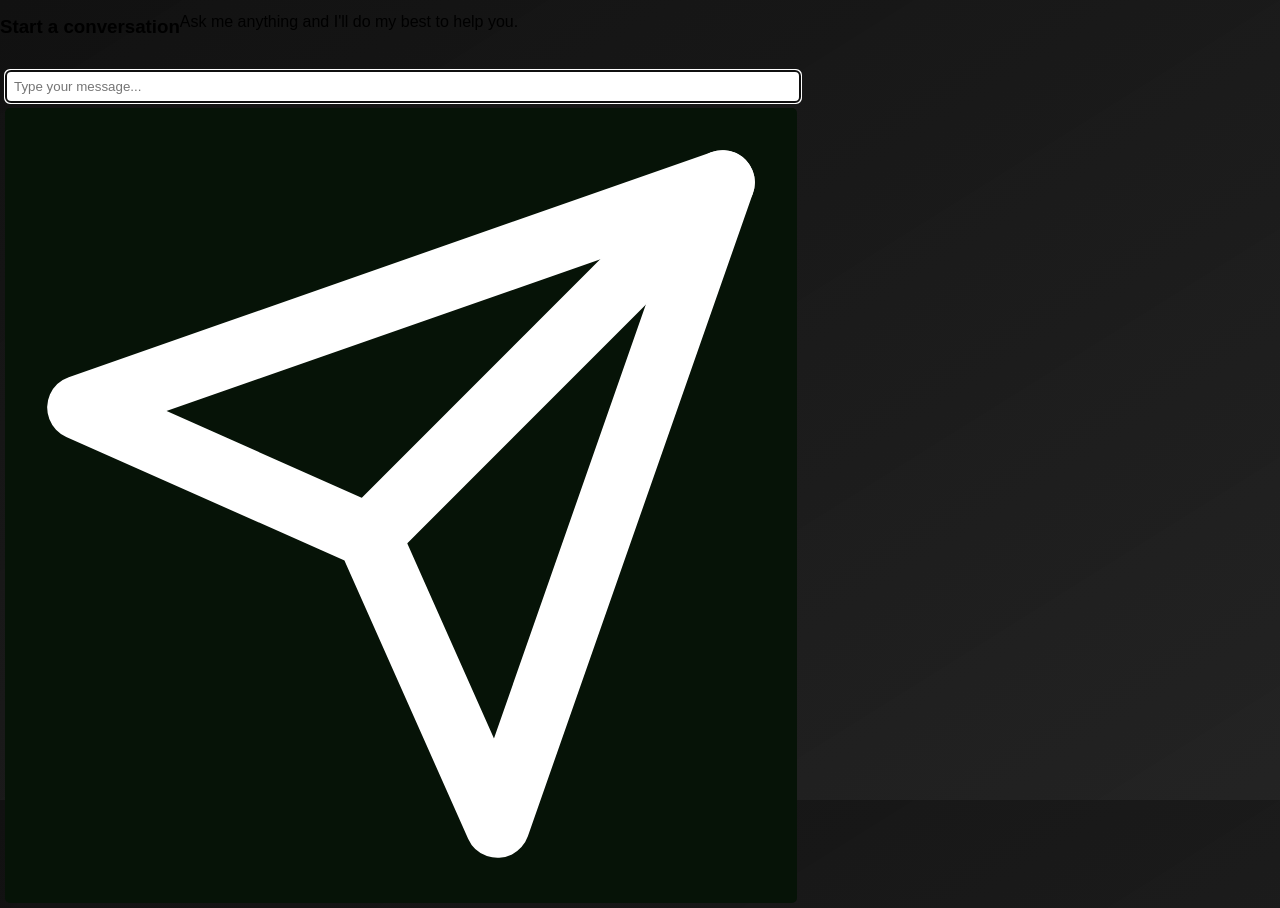
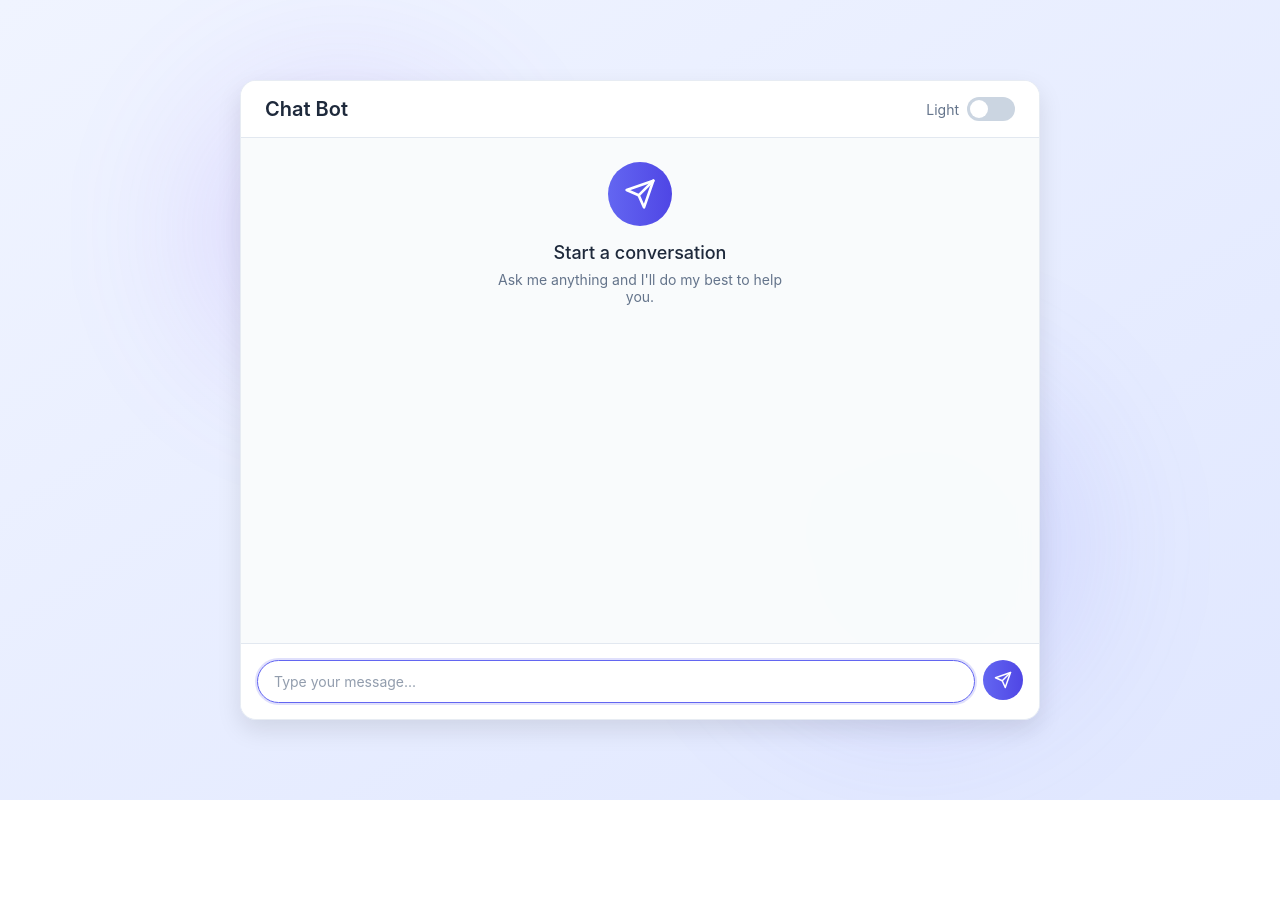
Before and after one commit to ashleyalmeida07/Chat-bot-, a Flask app: page / in a window 1280 px wide. After the commit the page ends 800 px from the top, so only its background shows below. Run offline with Flask 3, Linux system fonts and the light colour scheme.

Commit message:
Update style.css

```diff
--- a/chat bot/static/style.css
+++ b/chat bot/static/style.css
@@ -1,400 +1,418 @@
-  body {
-        font-family: "Poppins", sans-serif;
-        display: flex;
-        justify-content: center;
-        align-items: center;
-        height: 100vh;
-        margin: 0;
-        background: linear-gradient(to bottom right, #111, #1d1d1df8); /* Gradient from dark to lighter shade */
-          background-repeat: no-repeat;
-      background-attachment: fixed;
-      background-size: 100% 100%;
+     :root {
+            /* Light mode colors */
+            --bg-gradient-from: #f0f4ff;
+            --bg-gradient-to: #e0e7ff;
+            --card-bg: rgba(255, 255, 255, 0.9);
+            --card-border: rgba(226, 232, 240, 0.8);
+            --header-bg: rgba(255, 255, 255, 1);
+            --header-border: rgba(226, 232, 240, 1);
+            --footer-bg: rgba(255, 255, 255, 1);
+            --footer-border: rgba(226, 232, 240, 1);
+            --chat-bg: rgba(248, 250, 252, 0.8);
+            --text-primary: #1e293b;
+            --text-secondary: #64748b;
+            --user-message-bg: linear-gradient(to right, #6366f1, #4f46e5);
+            --user-message-text: #ffffff;
+            --bot-message-bg: #ffffff;
+            --bot-message-text: #1e293b;
+            --bot-message-border: rgba(226, 232, 240, 1);
+            --input-bg: #ffffff;
+            --input-border: #e2e8f0;
+            --input-text: #1e293b;
+            --button-bg: linear-gradient(to right, #6366f1, #4f46e5);
+            --button-hover: linear-gradient(to right, #4f46e5, #4338ca);
+            --button-text: #ffffff;
+            --badge-bg: rgba(99, 102, 241, 0.1);
+            --badge-text: #6366f1;
+            --typing-dot-bg: #6366f1;
+        }
 
+        .dark {
+            /* Dark mode colors */
+            --bg-gradient-from: #0f172a;
+            --bg-gradient-to: #1e293b;
+            --card-bg: rgba(30, 41, 59, 0.9);
+            --card-border: rgba(51, 65, 85, 0.8);
+            --header-bg: rgba(30, 41, 59, 1);
+            --header-border: rgba(51, 65, 85, 1);
+            --footer-bg: rgba(30, 41, 59, 1);
+            --footer-border: rgba(51, 65, 85, 1);
+            --chat-bg: rgba(15, 23, 42, 0.5);
+            --text-primary: #f8fafc;
+            --text-secondary: #cbd5e1;
+            --user-message-bg: linear-gradient(to right, #8b5cf6, #6366f1);
+            --user-message-text: #ffffff;
+            --bot-message-bg: #334155;
+            --bot-message-text: #f8fafc;
+            --bot-message-border: rgba(51, 65, 85, 1);
+            --input-bg: #334155;
+            --input-border: #475569;
+            --input-text: #f8fafc;
+            --button-bg: linear-gradient(to right, #8b5cf6, #6366f1);
+            --button-hover: linear-gradient(to right, #7c3aed, #4f46e5);
+            --button-text: #ffffff;
+            --badge-bg: rgba(139, 92, 246, 0.2);
+            --badge-text: #a78bfa;
+            --typing-dot-bg: #a78bfa;
+        }
+
+        * {
             margin: 0;
             padding: 0;
-        height: 100vh;
-        display: flex;
-        justify-content: center;
-        align-items: center;
-        position: relative;
-        overflow: hidden; /* Hide overflow for shapes */
+            box-sizing: border-box;
+            font-family: 'Inter', sans-serif;
         }
 
-      /* Background shapes */
-      .background-shape {
-        position: absolute;
-        opacity: 0.5;
-        z-index: 0; /* Keep shapes in the background */
+        body {
+            min-height: 100vh;
+            display: flex;
+            align-items: center;
+            justify-content: center;
+            padding: 1rem;
+            background: linear-gradient(to bottom right, var(--bg-gradient-from), var(--bg-gradient-to));
+            transition: all 0.3s ease;
+            position: relative;
+            overflow-x: hidden;
         }
 
-      .circle1 {
-        width: 250px;
-        height: 250px;
+        /* Background elements */
+        .bg-shape {
+            position: absolute;
             border-radius: 50%;
-        background-color: rgba(255, 255, 255, 0.2);
-        top: 50px;
-        left: 50px;
+            filter: blur(70px);
+            opacity: 0.5;
+            z-index: -1;
+            transition: all 0.3s ease;
         }
 
-      .circle2 {
-        width: 180px;
-        height: 180px;
-        border-radius: 50%;
-        background-color: rgba(255, 255, 255, 0.1);
-        top: 250px;
-        right: 50px;
+        .shape-1 {
+            width: 300px;
+            height: 300px;
+            background: rgba(139, 92, 246, 0.3);
+            top: 10%;
+            left: 15%;
         }
 
-      .square1 {
-        width: 150px;
-        height: 150px;
-        background-color: rgba(255, 255, 255, 0.3);
-        top: 300px;
-        left: 200px;
-        transform: rotate(45deg); /* Diagonal square */
+        .shape-2 {
+            width: 350px;
+            height: 350px;
+            background: rgba(99, 102, 241, 0.3);
+            bottom: 10%;
+            right: 15%;
         }
 
-      .square2 {
-        width: 120px;
-        height: 120px;
-        background-color: rgba(255, 255, 255, 0.3);
-        bottom: 150px;
-        left: 50px;
+        .shape-3 {
+            width: 200px;
+            height: 200px;
+            background: rgba(79, 70, 229, 0.3);
+            top: 50%;
+            left: 50%;
+            transform: translate(-50%, -50%);
         }
 
-      .triangle1 {
+        .chat-container {
+            width: 100%;
+            max-width: 800px;
+            height: 80vh;
+            display: flex;
+            flex-direction: column;
+            background: var(--card-bg);
+            border: 1px solid var(--card-border);
+            border-radius: 16px;
+            overflow: hidden;
+            box-shadow: 0 10px 25px rgba(0, 0, 0, 0.1);
+            backdrop-filter: blur(10px);
+            transition: all 0.3s ease;
+        }
+
+        .chat-header {
+            padding: 1rem 1.5rem;
+            display: flex;
+            align-items: center;
+            justify-content: space-between;
+            background: var(--header-bg);
+            border-bottom: 1px solid var(--header-border);
+            transition: all 0.3s ease;
+        }
+
+        .chat-title {
+            font-size: 1.25rem;
+            font-weight: 600;
+            color: var(--text-primary);
+            transition: color 0.3s ease;
+        }
+
+        .theme-toggle {
+            display: flex;
+            align-items: center;
+            gap: 0.5rem;
+        }
+
+        .theme-label {
+            font-size: 0.875rem;
+            color: var(--text-secondary);
+            transition: color 0.3s ease;
+        }
+
+        .switch {
+            position: relative;
+            display: inline-block;
+            width: 48px;
+            height: 24px;
+        }
+
+        .switch input {
+            opacity: 0;
             width: 0;
             height: 0;
-        border-left: 60px solid transparent;
-        border-right: 60px solid transparent;
-        border-bottom: 100px solid rgba(255, 255, 255, 0.15);
-        top: 50px;
-        right: 100px;
         }
 
-      /* Chat Bot container */
-      .chat-bot {
-        width: 400px;
-        height: 400px;
-        background-color: #222;
-        border-radius: 10px;
-        padding: 20px;
-        position: relative;
-        z-index: 1; /* Chat container above background shapes */
-        box-shadow: 0 4px 20px rgba(0, 0, 0, 0.3);
+        .slider {
+            position: absolute;
+            cursor: pointer;
+            top: 0;
+            left: 0;
+            right: 0;
+            bottom: 0;
+            background-color: #cbd5e1;
+            transition: .4s;
+            border-radius: 24px;
         }
 
-      #chat-container {
-        position: relative;
-      }
-      button {
-        width: 778px;
-        padding: 12px;
-        font-size: 14px;
-        margin-top: 10px;
-        border: none;
-        background-color: #007bff;
-        color: white;
-        border-radius: 5px;
+        .slider:before {
+            position: absolute;
+            content: "";
+            height: 18px;
+            width: 18px;
+            left: 3px;
+            bottom: 3px;
+            background-color: white;
+            transition: .4s;
+            border-radius: 50%;
         }
 
-      button:hover {
-        background-color: #0056b3;
+        input:checked + .slider {
+            background: linear-gradient(to right, #8b5cf6, #6366f1);
         }
 
-
-      #heading {
-        text-align: center;
-        font-size: 1.5em;
-        color: #000000;
-        margin-bottom: 10px;
+        input:checked + .slider:before {
+            transform: translateX(24px);
         }
 
-      #chat-container {
-        width: 800px;
-        height: 600px;
-        padding: 20px;
-        background: white;
-        box-shadow: 5px 5px 5px rgba(0, 0, 0, 0.345);
+        .chat-window {
+            flex: 1;
+            padding: 1.5rem;
+            overflow-y: auto;
+            background: var(--chat-bg);
+            transition: background 0.3s ease;
+        }
+
+        #chat-log {
             display: flex;
             flex-direction: column;
-        justify-content: space-between;
-        border-radius: 8px;
+            gap: 1.5rem;
         }
 
-      #chat-window {
-        height: 420px;
-        width: 778px;
-        overflow-y: auto;
-        margin-bottom: 10px;
-        border-radius: 5px;
-        border: 1px solid #ddd;
-        padding: 10px;
-        background-color: #fafafa;
+        .empty-state {
+            height: 100%;
+            display: flex;
+            flex-direction: column;
+            align-items: center;
+            justify-content: center;
+            text-align: center;
+            color: var(--text-secondary);
+            transition: color 0.3s ease;
         }
 
-      #chat-log div {
-        margin: 5px 0;
+        .icon-container {
+            width: 64px;
+            height: 64px;
+            border-radius: 50%;
+            background: var(--button-bg);
             display: flex;
-        max-width: 70%;
+            align-items: center;
+            justify-content: center;
+            margin-bottom: 1rem;
+        }
+
+        .icon-container svg {
+            width: 32px;
+            height: 32px;
+            color: white;
+        }
+
+        .empty-title {
+            font-size: 1.125rem;
+            font-weight: 500;
+            margin-bottom: 0.5rem;
+            color: var(--text-primary);
+        }
+
+        .empty-description {
+            max-width: 300px;
+            font-size: 0.875rem;
+        }
+
+        .user-message, .bot-message {
+            max-width: 80%;
+            padding: 0.75rem 1rem;
+            border-radius: 16px;
+            margin-bottom: 1rem;
+            animation: fadeIn 0.3s ease-out forwards;
+            word-wrap: break-word;
+        }
+
+        @keyframes fadeIn {
+            from {
+                opacity: 0;
+                transform: translateY(10px);
+            }
+            to {
+                opacity: 1;
+                transform: translateY(0);
+            }
         }
 
         .user-message {
-        color: #fff;
-        background-color: #061307;
-        padding: 12px;
-        border-radius: 8px;
-        align-self: flex-end; /* Align messages to the right */
-        text-align: right;
-        word-wrap: break-word;
-        box-shadow: 1px 1px 4px rgba(0, 0, 0, 0.1);
-        width: fit-content;
+            background: var(--user-message-bg);
+            color: var(--user-message-text);
+            border-top-right-radius: 4px;
+            align-self: flex-end;
+            margin-left: auto;
         }
 
         .bot-message {
-        color: #000;
-        background-color: #e4e4e4;
-        padding: 10px;
-        border-radius: 8px;
-        align-self: flex-start; /* Align messages to the left */
-        text-align: left;
-        word-wrap: break-word;
-        box-shadow: 1px 1px 4px rgba(0, 0, 0, 0.1);
-        width: fit-content;
+            background: var(--bot-message-bg);
+            color: var(--bot-message-text);
+            border-top-left-radius: 4px;
+            border: 1px solid var(--bot-message-border);
+            align-self: flex-start;
+        }
 
+        .typing-indicator {
+            display: flex;
+            align-items: center;
+            gap: 0.25rem;
+            padding: 0.5rem 1rem;
+            background: var(--bot-message-bg);
+            border-radius: 16px;
+            border-top-left-radius: 4px;
+            border: 1px solid var(--bot-message-border);
+            align-self: flex-start;
+            max-width: 80px;
+            margin-bottom: 1rem;
+        }
+
+        .typing-dot {
+            width: 8px;
+            height: 8px;
+            border-radius: 50%;
+            background: var(--typing-dot-bg);
+            animation: bounce 1.4s infinite ease-in-out;
+        }
+
+        .typing-dot:nth-child(1) {
+            animation-delay: -0.32s;
+        }
+
+        .typing-dot:nth-child(2) {
+            animation-delay: -0.16s;
+        }
+
+        @keyframes bounce {
+            0%, 80%, 100% {
+                transform: translateY(0);
+            }
+            40% {
+                transform: translateY(-6px);
+            }
+        }
+
+        .chat-footer {
+            padding: 1rem;
+            background: var(--footer-bg);
+            border-top: 1px solid var(--footer-border);
+            transition: all 0.3s ease;
+        }
+
+        .chat-form {
+            display: flex;
+            gap: 0.5rem;
         }
 
         #user-input {
-        width:778px;
-        padding: 8px;
-        margin: 8px 5px 0;
-        border: 1px solid #ddd;
-        border-radius: 5px;
+            flex: 1;
+            padding: 0.75rem 1rem;
+            border-radius: 9999px;
+            border: 1px solid var(--input-border);
+            background: var(--input-bg);
+            color: var(--input-text);
+            font-size: 0.875rem;
+            transition: all 0.3s ease;
+            outline: none;
         }
 
-      button {
-        width:  792px;
-        padding: 10px;
-        margin: 5px;
-        background-color: #061307;
-        color: white;
-        border: none;
-        border-radius: 5px;
-        cursor: pointer;
+        #user-input:focus {
+            border-color: #6366f1;
+            box-shadow: 0 0 0 2px rgba(99, 102, 241, 0.2);
         }
 
-      button:hover {
-        background-color: #000000;
-      }
-      .messageBox {
-        width: fit-content;
-        height: 40px;
-        display: flex;
-        align-items: center;
-        justify-content: center;
-        background-color: #2d2d2d;
-        padding: 0 15px;
-        border-radius: 10px;
-        border: 1px solid rgb(63, 63, 63);
-      }
-      .messageBox:focus-within {
-        border: 1px solid rgb(110, 110, 110);
-      }
-      .fileUploadWrapper {
-        width: fit-content;
-        height: 100%;
-        display: flex;
-        align-items: center;
-        justify-content: center;
-        font-family: Arial, Helvetica, sans-serif;
+        #user-input::placeholder {
+            color: var(--text-secondary);
+            opacity: 0.7;
         }
 
-      #file {
-        display: none;
-      }
-      .fileUploadWrapper label {
-        cursor: pointer;
-        width: fit-content;
-        height: fit-content;
-        display: flex;
-        align-items: center;
-        justify-content: center;
-        position: relative;
-      }
-      .fileUploadWrapper label svg {
-        height: 18px;
-      }
-      .fileUploadWrapper label svg path {
-        transition: all 0.3s;
-      }
-      .fileUploadWrapper label svg circle {
-        transition: all 0.3s;
-      }
-      .fileUploadWrapper label:hover svg path {
-        stroke: #fff;
-      }
-      .fileUploadWrapper label:hover svg circle {
-        stroke: #fff;
-        fill: #3c3c3c;
-      }
-      .fileUploadWrapper label:hover .tooltip {
-        display: block;
-        opacity: 1;
-      }
-      .tooltip {
-        position: absolute;
-        top: -40px;
-        display: none;
-        opacity: 0;
-        color: white;
-        font-size: 10px;
-        text-wrap: nowrap;
-        background-color: #000;
-        padding: 6px 10px;
-        border: 1px solid #3c3c3c;
-        border-radius: 5px;
-        box-shadow: 0px 5px 10px rgba(0, 0, 0, 0.596);
-        transition: all 0.3s;
-      }
-      #messageInput {
-        width: 200px;
-        height: 100%;
-        background-color: transparent;
-        outline: none;
+        .send-button {
+            width: 40px;
+            height: 40px;
+            border-radius: 50%;
             border: none;
-        padding-left: 10px;
-        color: white;
-      }
-      #messageInput:focus ~ #sendButton svg path,
-      #messageInput:valid ~ #sendButton svg path {
-        fill: #3c3c3c;
-        stroke: white;
-      }
-
-      #sendButton {
-        width: fit-content;
-        height: 100%;
-        background-color: transparent;
-        outline: none;
-        border: none;
+            background: var(--button-bg);
+            color: var(--button-text);
             display: flex;
             align-items: center;
             justify-content: center;
             cursor: pointer;
-        transition: all 0.3s;
-      }
-      #sendButton svg {
-        height: 18px;
-        transition: all 0.3s;
-      }
-      #sendButton svg path {
-        transition: all 0.3s;
-      }
-      #sendButton:hover svg path {
-        fill: #3c3c3c;
-        stroke: white;
-      }
-      @media (max-width: 480px) {
-        body {
-          flex-direction: column; /* Stack content vertically */
-          padding: 10px; /* Add padding for smaller screens */
-          background-size: cover; /* Ensure the background scales properly */
-          background-position: center; /* Center the background */
+            transition: all 0.3s ease;
+            flex-shrink: 0;
         }
 
-        #chat-container {
-          width: 80%; /* Use full width of the screen */
-          height: auto; /* Let height adjust dynamically */
-          padding: 10px; /* Reduce padding for a compact design */
-          box-shadow: 0px 0px 10px rgba(0, 0, 0, 0.2); /* Adjust shadow for smaller screens */
+        .send-button:hover {
+            background: var(--button-hover);
+            transform: translateY(-2px);
         }
 
-        #chat-window {
-          width: 93%; /* Use full width */
-          height: 250px; /* Reduce height for smaller screens */
-          margin-bottom: 10px; /* Maintain spacing */
-          font-size: 14px; /* Adjust font size for better readability */
+        .send-button:disabled {
+            opacity: 0.6;
+            cursor: not-allowed;
+            transform: none;
         }
 
-        #chat-log div {
-          max-width: 90%; /* Increase message width for better readability */
+        .send-button svg {
+            width: 18px;
+            height: 18px;
         }
 
-        .user-message,
-        .bot-message {
-          font-size: 14px; /* Adjust message font size */
-          padding: 8px; /* Reduce padding */
-          border-radius: 6px; /* Reduce border radius */
+        /* Responsive styles */
+        @media (max-width: 640px) {
+            .chat-container {
+                height: 90vh;
+                border-radius: 12px;
             }
 
-        #user-input {
-          width: 93%; /* Stretch input field to full width */
-          margin: 5px 0; /* Adjust spacing */
-          padding: 10px; /* Maintain usability */
-          font-size: 14px; /* Adjust font size */
+            .chat-header, .chat-footer {
+                padding: 0.75rem;
             }
 
-        button {
-          width: 100%; /* Stretch button to full width */
-          margin: 10px 0; /* Add vertical spacing */
-          padding: 12px; /* Maintain touch-friendly dimensions */
-          font-size: 14px; /* Adjust font size */
+            .chat-window {
+                padding: 1rem;
             }
 
-        .messageBox {
-          width: 100%; /* Full width for the message box */
+            .user-message, .bot-message {
+                max-width: 90%;
             }
 
-
-        #messageInput {
-          width: 70%; /* Allow space for the send button */
-          padding: 8px; /* Reduce padding */
-        }
-
-        #messageInput:focus{
-         border: black;
-        }
-        #user-input:focus {
-          border-color: black ; /* Change border color to black when focused */
-          outline: none; /* Optionally remove the default outline */
-        }
-
-        #sendButton {
-          width: 25%; /* Adjust button width to fit layout */
-          font-size: 14px; /* Adjust font size */
-          padding: 8px; /* Maintain usability */
-        }
-
-        #heading {
-          font-size: 1.2em; /* Reduce heading size */
-          margin-bottom: 15px; /* Maintain spacing */
-        }
-
-
-      .circle1 {
-        width: 0px;
-        height: 0px;
-
-      }
-
-      .circle2 {
-        width: 0px;
-        height: 0px;
-      }
-
-      .square1 {
-        width: 0px;
-        height: 0px;
-      }
-
-      .square2 {
-        width: 0px;
-        height: 0px;
-      }
-
-      .triangle1 {
-        width: 0px;
-        height: 0px;
-        top:200px;
+            .bg-shape {
+                opacity: 0.3;
             }
         }
```
Lines whose indentation alone changed are shown as unchanged.
